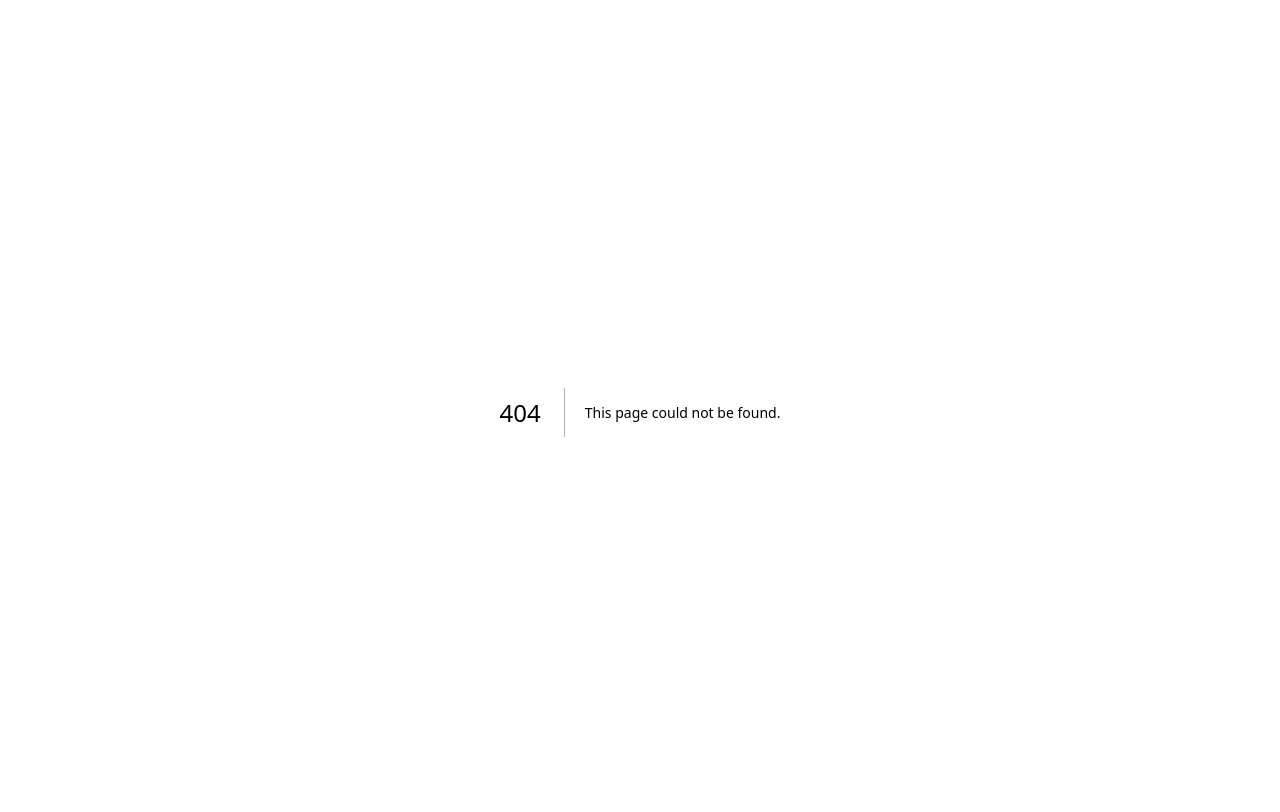
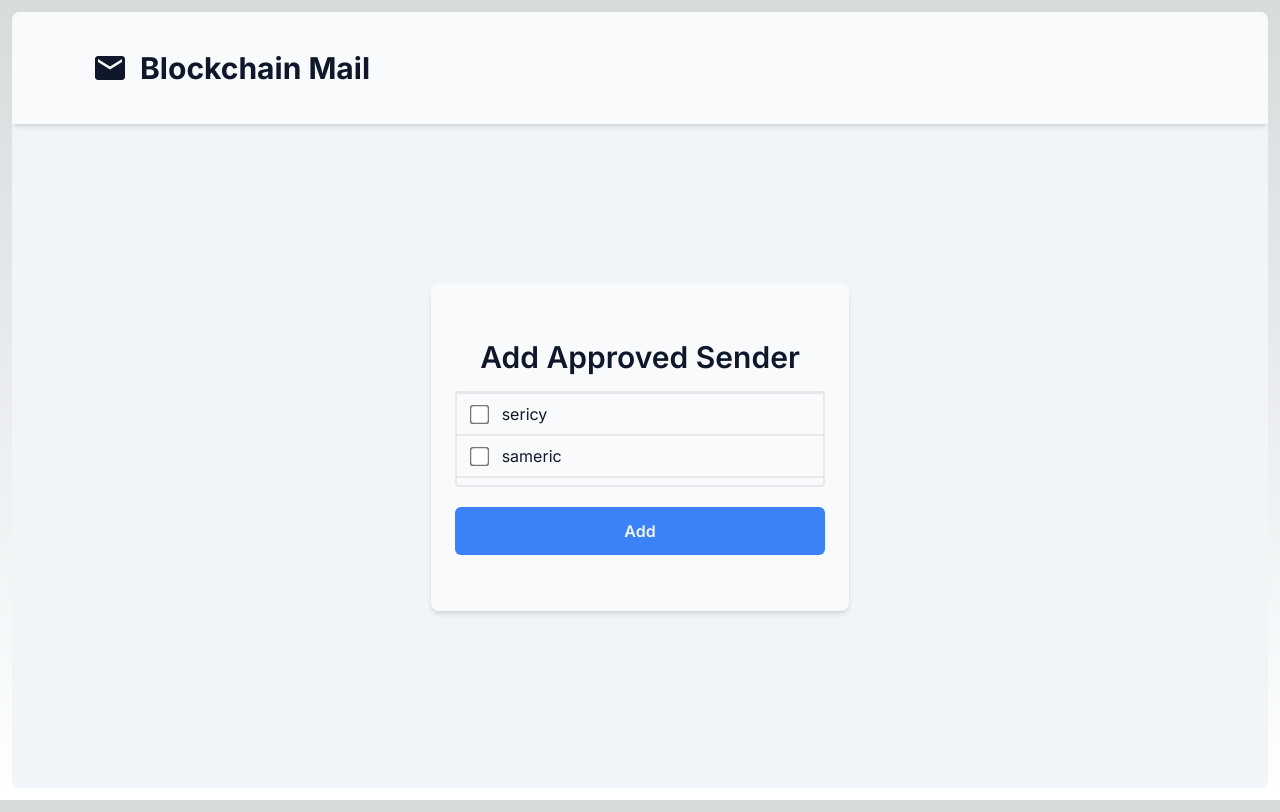
Before and after one commit to samuel-eric/blockchain-mail, a Next.js app: page /add-permission in a window 1280 px wide. Before the commit this address had no page. Built offline with nearby package versions, Linux system fonts and the light colour scheme.

Commit message:
tambah approval untuk send

```diff
--- /dev/null
+++ b/app/add-permission/page.jsx
@@ -0,0 +1,134 @@
+'use client';
+
+import { useContext, useState, useEffect } from 'react';
+import Header from '@/components/Header';
+import { LoginContext } from '../provider';
+import { useRouter } from 'next/navigation';
+import { toast } from 'react-toastify';
+
+const page = () => {
+	const [usernames, setUsernames] = useState(null);
+	const [approvedSenders, setApprovedSenders] = useState([]);
+	const [initialApprovedSenders, setInitialApprovedSenders] = useState([]);
+	const { user } = useContext(LoginContext);
+	const router = useRouter();
+	useEffect(() => {
+		const getUsers = async () => {
+			const res = await fetch('/api/user');
+			const data = await res.json();
+			const usernames = data.users.map((user) => user.username);
+			setUsernames(usernames);
+		};
+		getUsers();
+	}, []);
+	useEffect(() => {
+		const getInitialPermission = async () => {
+			if (user !== undefined && user !== null) {
+				const res = await fetch(`/api/permission/${user.username}`);
+				const data = await res.json();
+				setApprovedSenders(data.approvedSenders);
+				setInitialApprovedSenders(data.approvedSenders);
+				console.log(data.approvedSenders);
+			}
+		};
+		getInitialPermission();
+	}, [user]);
+	const handleChange = (value) => {
+		if (!approvedSenders.includes(value)) {
+			setApprovedSenders((old) => [...old, value]);
+		} else {
+			setApprovedSenders((old) => old.filter((o) => o !== value));
+		}
+		console.log(approvedSenders);
+	};
+	const handleSubmit = async () => {
+		// cek butuh ditambah ke blockchain ga (hanya ditambah kalau ada perubahan)
+		let isSame = true;
+		approvedSenders.forEach((sender) => {
+			if (!initialApprovedSenders.includes(sender)) {
+				isSame = false;
+			}
+		});
+		initialApprovedSenders.forEach((sender) => {
+			if (!approvedSenders.includes(sender)) {
+				isSame = false;
+			}
+		});
+		console.log(isSame);
+		if (!isSame) {
+			const res = await fetch('/api/permission', {
+				method: 'POST',
+				body: JSON.stringify({
+					username: user.username,
+					pubKey: user.publicKey,
+					approvedSenders,
+				}),
+			});
+			const data = await res.json();
+		}
+		router.push('/');
+		toast.success('Approved senders updated');
+	};
+
+	return (
+		<main className='bg-slate-100 h-full rounded-lg box-border text-slate-900 overflow-auto'>
+			<Header />
+			<div className='flex justify-center items-center h-5/6'>
+				<div className='bg-slate-50 rounded-lg shadow-md w-1/3 px-6 py-14'>
+					<h1 className='font-semibold text-3xl mb-4 text-center'>
+						Add Approved Sender
+					</h1>
+					{usernames === null && (
+						<span className='animate-bounce text-center block my-2 text-xl'>
+							Loading...
+						</span>
+					)}
+					{usernames?.length === 0 && (
+						<span className='text-center text-xl'>
+							There is no other users...
+						</span>
+					)}
+					{usernames?.length > 0 && (
+						<>
+							<div className='border-2 rounded overflow-auto max-h-24'>
+								{usernames.map((username) => {
+									if (username !== user?.username) {
+										return (
+											<div
+												className='flex w-full gap-2 items-center text-center border-y p-2 px-4'
+												key={username}
+											>
+												<input
+													type='checkbox'
+													className='scale-150 me-2 block cursor-pointer'
+													id={username}
+													value={username}
+													onChange={(e) => handleChange(e.target.value)}
+													checked={approvedSenders.includes(username)}
+												/>
+												<label
+													htmlFor={username}
+													className='block cursor-pointer'
+												>
+													{username}
+												</label>
+											</div>
+										);
+									}
+								})}
+							</div>
+							<button
+								className='btn-primary w-full mt-5 justify-center'
+								onClick={handleSubmit}
+							>
+								Add
+							</button>
+						</>
+					)}
+				</div>
+			</div>
+		</main>
+	);
+};
+
+export default page;
--- a/app/add/page.jsx
+++ b/app/add/page.jsx
@@ -27,6 +27,11 @@ const Add = () => {
 				console.log('subject ', subject);
 				console.log('body ', body);
 				// check apakah receiver udah ngizinin, tapi itu nanti aja
+				let hasBeenApproved = false;
+				const res = await fetch(`/api/permission/${data.user.username}`);
+				const resData = await res.json();
+				hasBeenApproved = resData.approvedSenders.includes(user.username);
+				if (hasBeenApproved) {
 					// kirim email
 					const res = await fetch('/api/email', {
 						method: 'POST',
@@ -42,6 +47,9 @@ const Add = () => {
 					const resData = await res.json();
 					router.push('/');
 					toast.success(resData.message);
+				} else {
+					toast.error('You have not been approved to send to this user');
+				}
 			}
 		}
 	};
--- a/app/api/email/[username]/route.js
+++ b/app/api/email/[username]/route.js
@@ -10,7 +10,6 @@ export async function GET(request, context) {
 			return email.data?.receiver === username;
 		})
 		.map((email) => ({ ...email.data, timestamp: email.timestamp }));
-	console.log(encryptedReceivedEmails);
 	if (encryptedReceivedEmails.length > 0) {
 		// dekripsi email pakai kunci privat penerima
 		const res = await fetch(`${process.env.URL}/api/user/${username}`);
--- /dev/null
+++ b/app/api/permission/[username]/route.js
@@ -0,0 +1,27 @@
+import NodeRSA from 'node-rsa';
+import { emailBlockchain, Block } from '@/utils/blockchain';
+
+export async function GET(request, context) {
+	const username = context.params.username;
+	// baca blockchain
+	emailBlockchain.readFromJson();
+	const encryptedApprovedSenders = emailBlockchain.chain
+		.filter((block) => {
+			return block.data?.for === username;
+		})
+		.sort((a, b) => b.timestamp - a.timestamp)[0]?.data;
+	if (encryptedApprovedSenders !== undefined) {
+		// dekripsi email pakai kunci privat penerima
+		const res = await fetch(`${process.env.URL}/api/user/${username}`);
+		const data = await res.json();
+		const privKey = data.user.privateKey;
+		const key = new NodeRSA();
+		key.importKey(privKey, 'pkcs8-private');
+		const decryptedApprovedSenders = JSON.parse(
+			key.decrypt(encryptedApprovedSenders.approvedSenders, 'utf8')
+		);
+		return Response.json({ approvedSenders: decryptedApprovedSenders });
+	} else {
+		return Response.json({ approvedSenders: [] });
+	}
+}
--- /dev/null
+++ b/app/api/permission/route.js
@@ -0,0 +1,21 @@
+import NodeRSA from 'node-rsa';
+import { emailBlockchain, Block } from '@/utils/blockchain';
+
+export async function POST(request) {
+	const body = await request.json();
+	// enkripsi data pakai kunci publik user
+	const key = new NodeRSA();
+	key.importKey(body.pubKey, 'pkcs8-public');
+	const encrytedData = {
+		for: body.username,
+		approvedSenders: key.encrypt(
+			JSON.stringify(body.approvedSenders),
+			'base64'
+		),
+	};
+	// tambah ke blockchain
+	emailBlockchain.readFromJson();
+	emailBlockchain.addBlock(new Block(encrytedData));
+	emailBlockchain.saveToJson();
+	return Response.json({ message: 'Approved senders updated' });
+}
--- a/components/Header.jsx
+++ b/components/Header.jsx
@@ -4,7 +4,7 @@ import { useContext } from 'react';
 import Link from 'next/link';
 import { useRouter } from 'next/navigation';
 import { MdEmail, MdLogout } from 'react-icons/md';
-import { FaPen } from 'react-icons/fa';
+import { FaPen, FaPlus } from 'react-icons/fa';
 import { LoginContext } from '@/app/provider';
 
 const Header = () => {
@@ -29,6 +29,13 @@ const Header = () => {
 						<MdLogout />
 						Log out
 					</button>
+					<button
+						className='btn-primary'
+						onClick={() => router.push('/add-permission')}
+					>
+						<FaPlus />
+						Edit Approved Sender
+					</button>
 					<button className='btn-primary' onClick={() => router.push('/add')}>
 						<FaPen />
 						Add New Email
```
Also changed, not shown: data/blockchain.json (+30 -0 lines), data/db.json (+1 -1 lines). Lines whose indentation alone changed are shown as unchanged.
